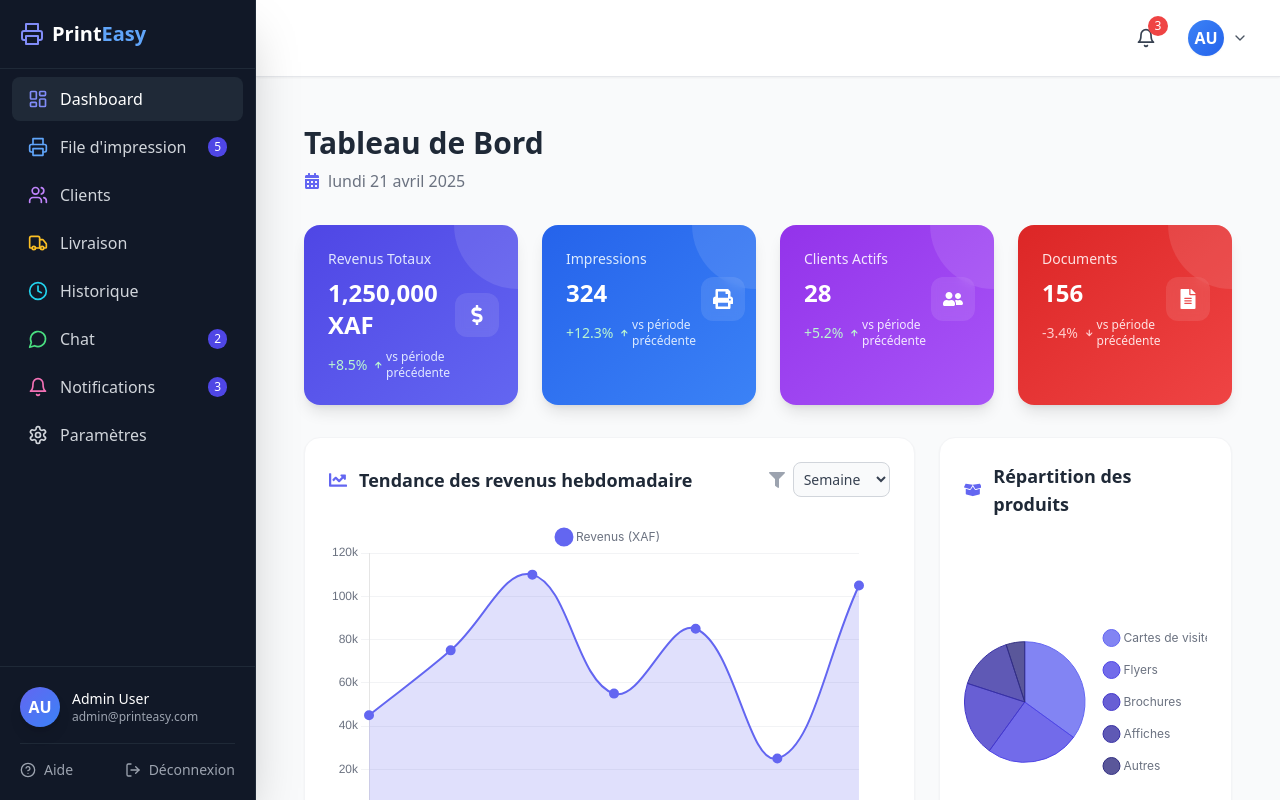
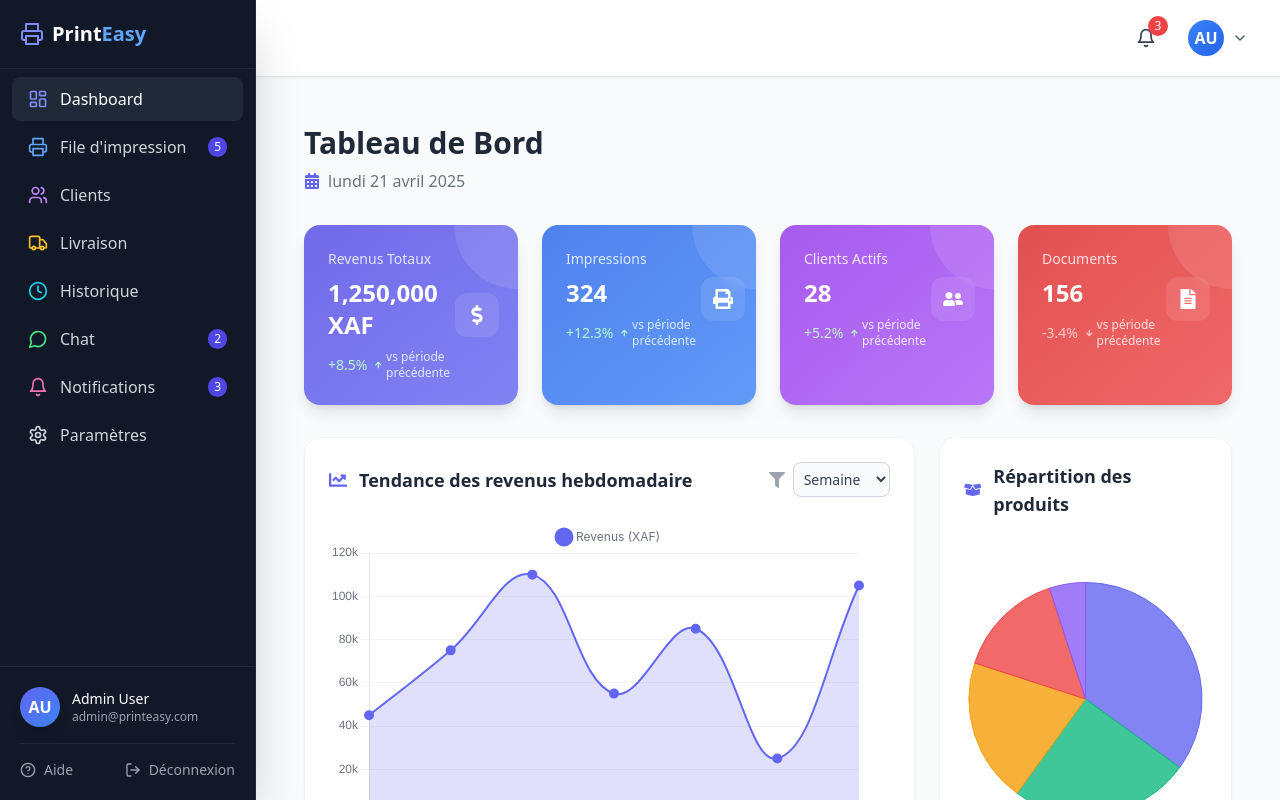
Before and after one commit to kwilliams3/projet-gestinnaire-impression, a React (Vite) app: page / in a window 1280 px wide. Built offline with nearby package versions, Linux system fonts and the light colour scheme.

Commit message:
Amelioration

```diff
--- a/src/pages/DashboardPage.tsx
+++ b/src/pages/DashboardPage.tsx
@@ -57,7 +57,7 @@ const DashboardPage: React.FC = () => {
     documents: { count: timeRange === 'week' ? 156 : timeRange === 'month' ? 620 : 1850, change: -3.4, isPositive: false },
   };
 
-  // Nouveaux graphiques
+  // Graphique des revenus
   const getRevenueChartData = () => {
     if (timeRange === 'week') {
       return {
@@ -116,6 +116,7 @@ const DashboardPage: React.FC = () => {
     }
   };
 
+  // Répartition des produits
   const getProductDistributionData = () => {
     return {
       labels: ['Cartes de visite', 'Flyers', 'Brochures', 'Affiches', 'Autres'],
@@ -123,18 +124,18 @@ const DashboardPage: React.FC = () => {
         {
           data: [35, 25, 20, 15, 5],
           backgroundColor: [
-            'rgba(99, 102, 241, 0.8)',
-            'rgba(79, 70, 229, 0.8)',
-            'rgba(67, 56, 202, 0.8)',
-            'rgba(55, 48, 163, 0.8)',
-            'rgba(49, 46, 129, 0.8)'
+            'rgba(99, 102, 241, 0.8)', // indigo
+            'rgba(16, 185, 129, 0.8)', // emerald
+            'rgba(245, 158, 11, 0.8)', // amber
+            'rgba(239, 68, 68, 0.8)', // red
+            'rgba(139, 92, 246, 0.8)' // violet
           ],
           borderColor: [
             'rgba(99, 102, 241, 1)',
-            'rgba(79, 70, 229, 1)',
-            'rgba(67, 56, 202, 1)',
-            'rgba(55, 48, 163, 1)',
-            'rgba(49, 46, 129, 1)'
+            'rgba(16, 185, 129, 1)',
+            'rgba(245, 158, 11, 1)',
+            'rgba(239, 68, 68, 1)',
+            'rgba(139, 92, 246, 1)'
           ],
           borderWidth: 1
         }
@@ -142,6 +143,7 @@ const DashboardPage: React.FC = () => {
     };
   };
 
+  // Activité client
   const getClientActivityData = () => {
     if (timeRange === 'week') {
       return {
@@ -303,13 +305,20 @@ const DashboardPage: React.FC = () => {
   const pieChartOptions = {
     responsive: true,
     maintainAspectRatio: false,
+    layout: {
+      padding: {
+        top: 40,
+        bottom: 20
+      }
+    },
     plugins: {
       legend: {
-        position: 'right' as const,
+        position: 'bottom' as const,
         labels: {
           color: '#6B7280',
           font: {
             family: "'Inter', sans-serif",
+            size: 12
           },
           padding: 20,
           usePointStyle: true,
@@ -365,7 +374,7 @@ const DashboardPage: React.FC = () => {
         {/* Revenue Card */}
         <motion.div
           whileHover={{ y: -5 }}
-          className="bg-gradient-to-br from-indigo-600 to-indigo-500 p-6 rounded-2xl shadow-lg text-white relative overflow-hidden"
+          className="bg-gradient-to-br from-indigo-600/80 to-indigo-500/80 hover:from-indigo-600 hover:to-indigo-500 p-6 rounded-2xl shadow-lg text-white relative overflow-hidden transition-all duration-300"
         >
           <div className="absolute top-0 right-0 w-16 h-16 bg-white/10 rounded-bl-full"></div>
           <div className="flex items-center justify-between relative z-10">
@@ -380,7 +389,7 @@ const DashboardPage: React.FC = () => {
                 <span className="text-xs ml-1 text-indigo-100">vs période précédente</span>
               </div>
             </div>
-            <div className="p-3 rounded-xl bg-white/10 backdrop-blur-sm">
+            <div className="p-3 rounded-xl bg-white/10 backdrop-blur-sm hover:bg-white/20 transition-all duration-300">
               <FaDollarSign className="text-xl" />
             </div>
           </div>
@@ -389,7 +398,7 @@ const DashboardPage: React.FC = () => {
         {/* Impressions Card */}
         <motion.div
           whileHover={{ y: -5 }}
-          className="bg-gradient-to-br from-blue-600 to-blue-500 p-6 rounded-2xl shadow-lg text-white relative overflow-hidden"
+          className="bg-gradient-to-br from-blue-600/80 to-blue-500/80 hover:from-blue-600 hover:to-blue-500 p-6 rounded-2xl shadow-lg text-white relative overflow-hidden transition-all duration-300"
         >
           <div className="absolute top-0 right-0 w-16 h-16 bg-white/10 rounded-bl-full"></div>
           <div className="flex items-center justify-between relative z-10">
@@ -404,7 +413,7 @@ const DashboardPage: React.FC = () => {
                 <span className="text-xs ml-1 text-blue-100">vs période précédente</span>
               </div>
             </div>
-            <div className="p-3 rounded-xl bg-white/10 backdrop-blur-sm">
+            <div className="p-3 rounded-xl bg-white/10 backdrop-blur-sm hover:bg-white/20 transition-all duration-300">
               <FaPrint className="text-xl" />
             </div>
           </div>
@@ -413,7 +422,7 @@ const DashboardPage: React.FC = () => {
         {/* Clients Card */}
         <motion.div
           whileHover={{ y: -5 }}
-          className="bg-gradient-to-br from-purple-600 to-purple-500 p-6 rounded-2xl shadow-lg text-white relative overflow-hidden"
+          className="bg-gradient-to-br from-purple-600/80 to-purple-500/80 hover:from-purple-600 hover:to-purple-500 p-6 rounded-2xl shadow-lg text-white relative overflow-hidden transition-all duration-300"
         >
           <div className="absolute top-0 right-0 w-16 h-16 bg-white/10 rounded-bl-full"></div>
           <div className="flex items-center justify-between relative z-10">
@@ -428,7 +437,7 @@ const DashboardPage: React.FC = () => {
                 <span className="text-xs ml-1 text-purple-100">vs période précédente</span>
               </div>
             </div>
-            <div className="p-3 rounded-xl bg-white/10 backdrop-blur-sm">
+            <div className="p-3 rounded-xl bg-white/10 backdrop-blur-sm hover:bg-white/20 transition-all duration-300">
               <FaUserFriends className="text-xl" />
             </div>
           </div>
@@ -437,7 +446,7 @@ const DashboardPage: React.FC = () => {
         {/* Documents Card */}
         <motion.div
           whileHover={{ y: -5 }}
-          className="bg-gradient-to-br from-red-600 to-red-500 p-6 rounded-2xl shadow-lg text-white relative overflow-hidden"
+          className="bg-gradient-to-br from-red-600/80 to-red-500/80 hover:from-red-600 hover:to-red-500 p-6 rounded-2xl shadow-lg text-white relative overflow-hidden transition-all duration-300"
         >
           <div className="absolute top-0 right-0 w-16 h-16 bg-white/10 rounded-bl-full"></div>
           <div className="flex items-center justify-between relative z-10">
@@ -452,7 +461,7 @@ const DashboardPage: React.FC = () => {
                 <span className="text-xs ml-1 text-red-100">vs période précédente</span>
               </div>
             </div>
-            <div className="p-3 rounded-xl bg-white/10 backdrop-blur-sm">
+            <div className="p-3 rounded-xl bg-white/10 backdrop-blur-sm hover:bg-white/20 transition-all duration-300">
               <FaFileAlt className="text-xl" />
             </div>
           </div>
@@ -494,8 +503,22 @@ const DashboardPage: React.FC = () => {
               Répartition des produits
             </h2>
           </div>
-          <div className="h-80">
-            <Pie data={getProductDistributionData()} options={pieChartOptions} />
+          <div className="h-[400px] flex flex-col">
+            <div className="flex-1">
+              <Pie
+                data={getProductDistributionData()}
+                options={{
+                  ...pieChartOptions,
+                  plugins: {
+                    ...pieChartOptions.plugins,
+                    legend: {
+                      ...pieChartOptions.plugins.legend,
+                      position: 'bottom'
+                    }
+                  }
+                }}
+              />
+            </div>
           </div>
         </div>
       </div>
```
